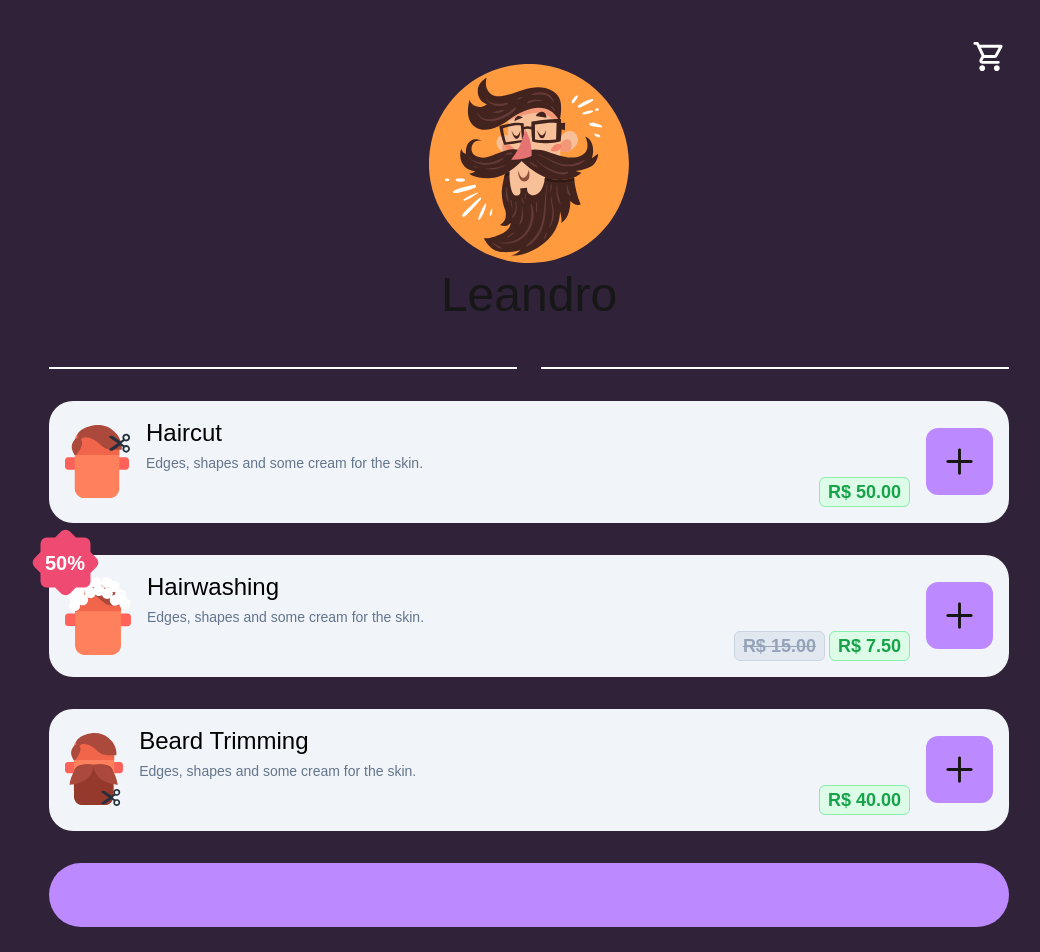
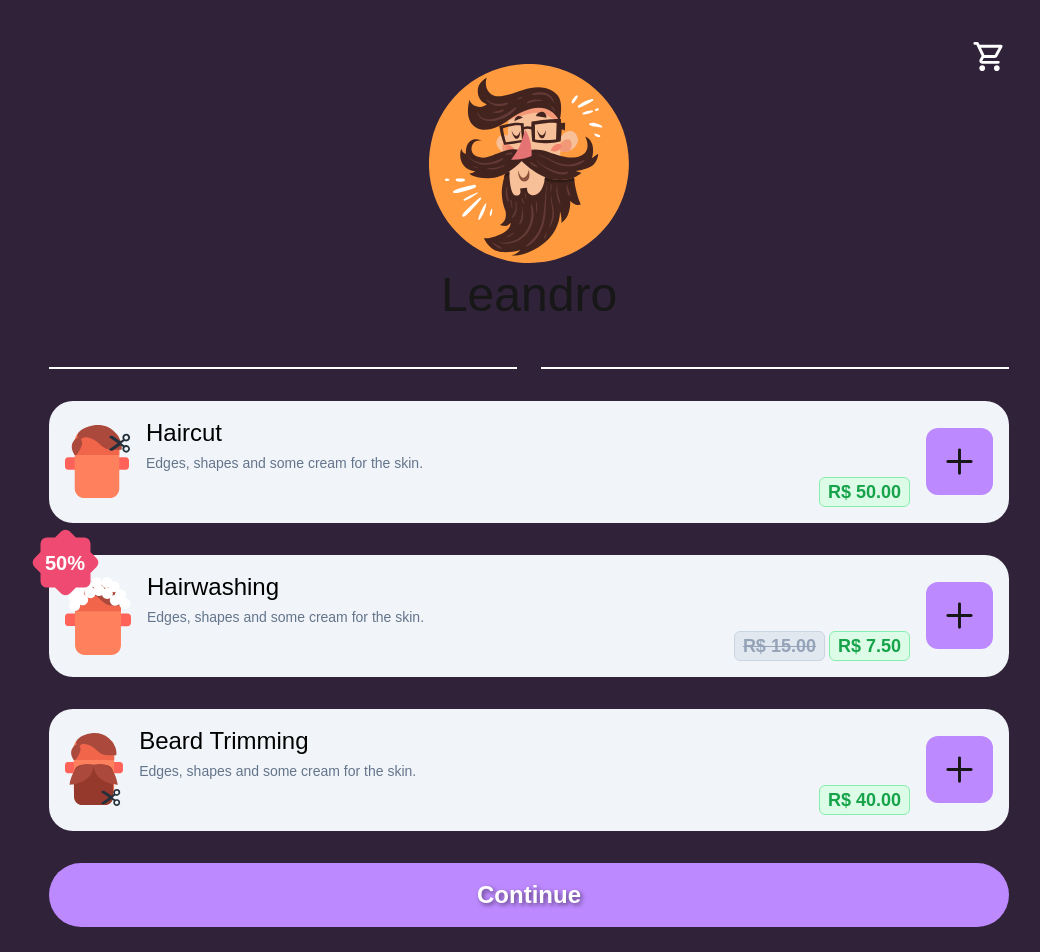
Before and after one commit to LeandroGCruzP/barber-shop, a Next.js app: page /home in a window 1280 px wide. Shown: the top 952 px of the page, without its empty margins (111-1151 px from the left). Built offline with nearby package versions, Linux system fonts and the light colour scheme.

Commit message:
fix (Button): Change ariaLabel to required prop and fixing in pages

```diff
--- a/src/app/home/page.tsx
+++ b/src/app/home/page.tsx
@@ -54,7 +54,12 @@ export default function Home() {
           price={40}
         />
 
-        <Button text="Continue" onClick={() => router.push(Routes.CALENDAR)} />
+        <Button
+          onClick={() => router.push(Routes.CALENDAR)}
+          ariaLabel="continue button"
+        >
+          Continue
+        </Button>
       </section>
     </main>
   )
--- a/src/app/login/page.tsx
+++ b/src/app/login/page.tsx
@@ -71,7 +71,7 @@ export default function Login() {
           >
             Sign In
           </button>
-          <Button text="Sign In" />
+          <Button ariaLabel="sign in label">Sign In</Button>
         </Form>
       </section>
     </main>
--- a/src/app/page.tsx
+++ b/src/app/page.tsx
@@ -34,8 +34,10 @@ export default function Landing() {
             Create Account
           </Link> */}
 
-          <Button>Login</Button>
-          <Button variant="outline">Create Account</Button>
+          <Button ariaLabel="login button">Login</Button>
+          <Button ariaLabel="create account button" variant="outline">
+            Create Account
+          </Button>
         </main>
       </section>
     </main>
--- a/src/components/Button.tsx
+++ b/src/components/Button.tsx
@@ -21,7 +21,7 @@ import clsx from 'clsx'
 import { ButtonHTMLAttributes, ReactNode } from 'react'
 
 interface ButtonProps extends ButtonHTMLAttributes<HTMLButtonElement> {
-  ariaLabel?: string
+  ariaLabel: string
   children: ReactNode
   variant?: 'outline' | 'primary'
 }
```
